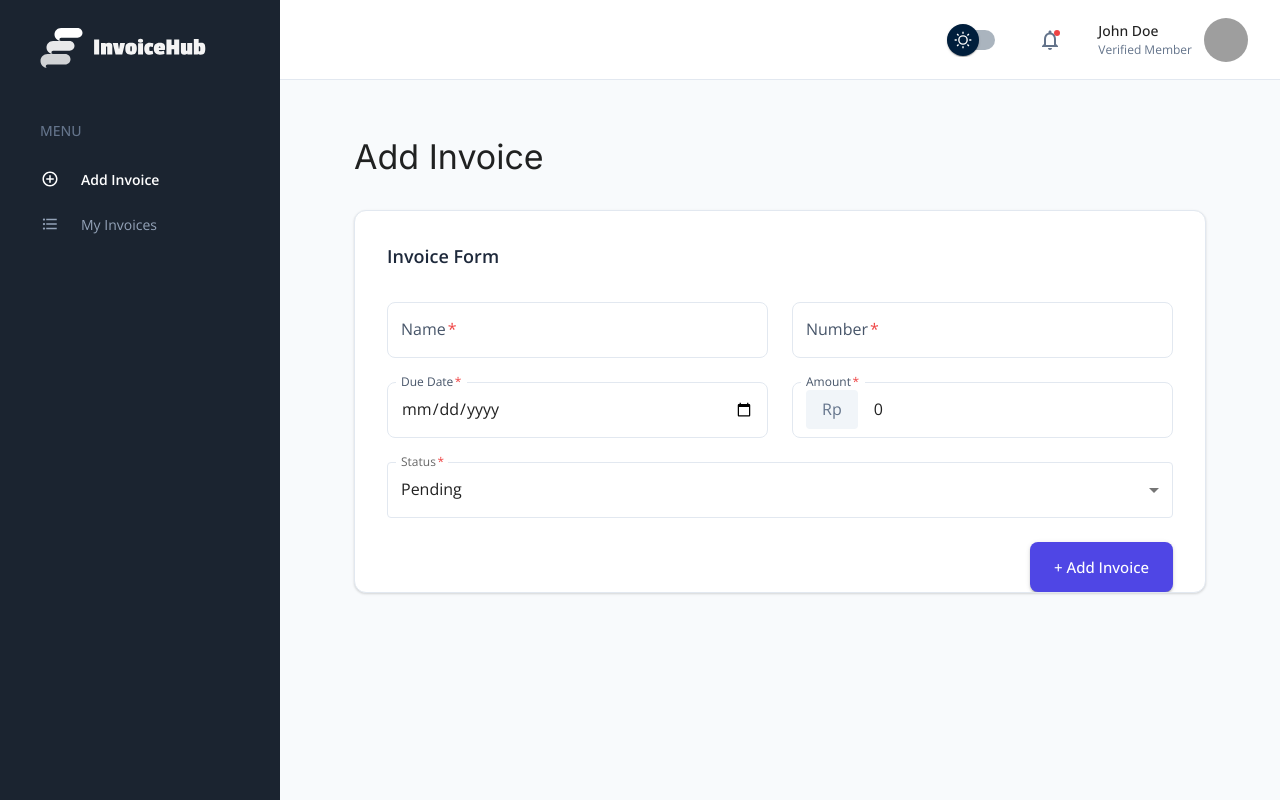
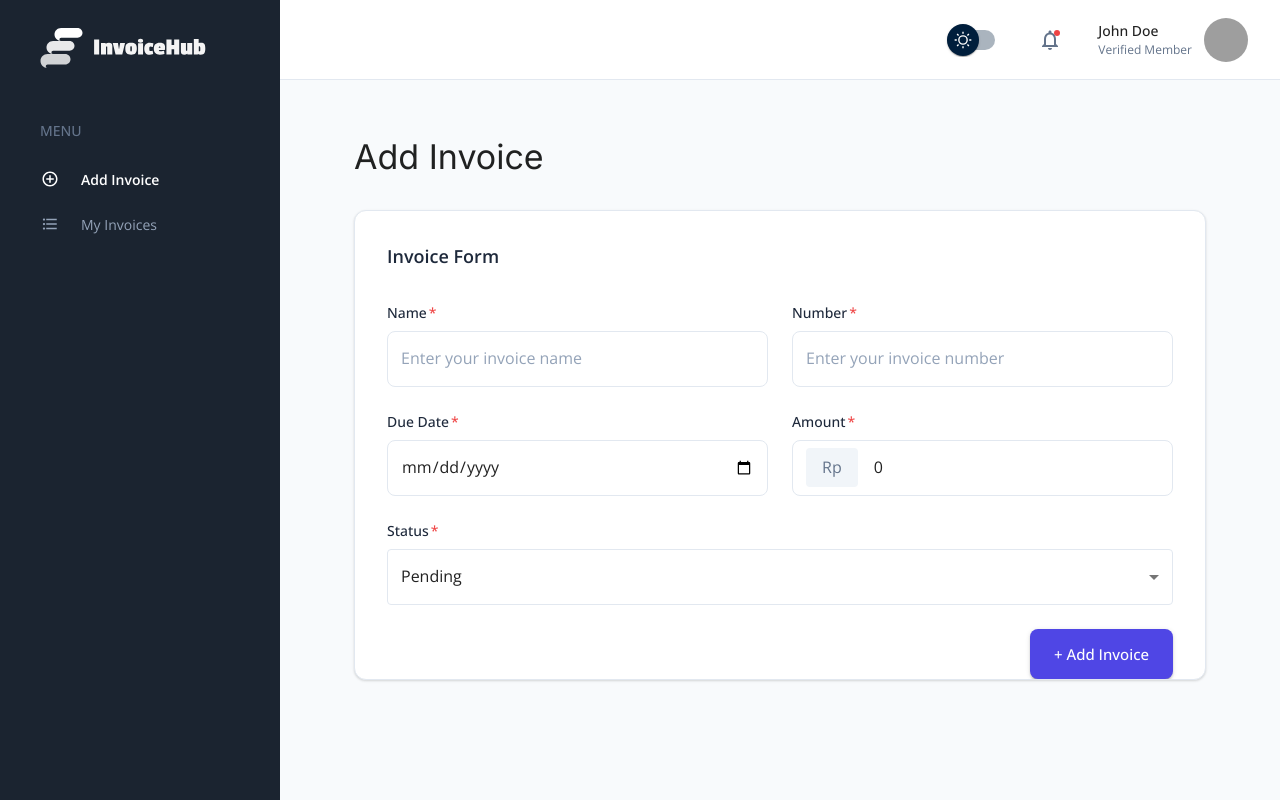
Before and after one commit to farisadlin/invoice-hub, a Next.js app: page /invoices/add in a window 1280 px wide. Built offline with nearby package versions, Linux system fonts and the light colour scheme; grey boxes are pictures that could not be loaded.

Commit message:
style: move form labels outside inputs

```diff
--- a/src/components/invoices/InvoiceForm.tsx
+++ b/src/components/invoices/InvoiceForm.tsx
@@ -10,7 +10,6 @@ import {
   FormHelperText,
   Grid,
   InputAdornment,
-  InputLabel,
   MenuItem,
   Select,
   TextField,
@@ -37,6 +36,13 @@ const RequiredLabel = styled("span")({
   marginLeft: "2px",
 });
 
+const FieldLabel = styled(Typography)({
+  fontSize: "14px",
+  fontWeight: 500,
+  color: "#1E293B",
+  marginBottom: "8px",
+});
+
 const StyledTextField = styled(TextField)({
   "& .MuiOutlinedInput-root": {
     backgroundColor: "white",
@@ -48,12 +54,6 @@ const StyledTextField = styled(TextField)({
     },
     "&.Mui-focused fieldset": {
       borderColor: "#4F46E5",
-    },
-  },
-  "& .MuiInputLabel-root": {
-    color: "#475569",
-    "&.Mui-focused": {
-      color: "#4F46E5",
     },
   },
   "& .MuiInputBase-input::placeholder": {
@@ -109,17 +109,16 @@ export function InvoiceForm() {
           <FormTitle>Invoice Form</FormTitle>
           <Grid container spacing={3}>
             <Grid item xs={12} md={6}>
+              <Box>
+                <FieldLabel>
+                  Name<RequiredLabel>*</RequiredLabel>
+                </FieldLabel>
                 <Controller
                   name="name"
                   control={control}
                   render={({ field }) => (
                     <StyledTextField
                       {...field}
-                    label={
-                      <>
-                        Name<RequiredLabel>*</RequiredLabel>
-                      </>
-                    }
                       error={!!errors.name}
                       helperText={errors.name?.message}
                       fullWidth
@@ -127,19 +126,19 @@ export function InvoiceForm() {
                     />
                   )}
                 />
+              </Box>
             </Grid>
             <Grid item xs={12} md={6}>
+              <Box>
+                <FieldLabel>
+                  Number<RequiredLabel>*</RequiredLabel>
+                </FieldLabel>
                 <Controller
                   name="number"
                   control={control}
                   render={({ field }) => (
                     <StyledTextField
                       {...field}
-                    label={
-                      <>
-                        Number<RequiredLabel>*</RequiredLabel>
-                      </>
-                    }
                       error={!!errors.number}
                       helperText={errors.number?.message}
                       fullWidth
@@ -147,19 +146,19 @@ export function InvoiceForm() {
                     />
                   )}
                 />
+              </Box>
             </Grid>
             <Grid item xs={12} md={6}>
+              <Box>
+                <FieldLabel>
+                  Due Date<RequiredLabel>*</RequiredLabel>
+                </FieldLabel>
                 <Controller
                   name="dueDate"
                   control={control}
                   render={({ field }) => (
                     <StyledTextField
                       {...field}
-                    label={
-                      <>
-                        Due Date<RequiredLabel>*</RequiredLabel>
-                      </>
-                    }
                       type="date"
                       error={!!errors.dueDate}
                       helperText={errors.dueDate?.message}
@@ -169,19 +168,19 @@ export function InvoiceForm() {
                     />
                   )}
                 />
+              </Box>
             </Grid>
             <Grid item xs={12} md={6}>
+              <Box>
+                <FieldLabel>
+                  Amount<RequiredLabel>*</RequiredLabel>
+                </FieldLabel>
                 <Controller
                   name="amount"
                   control={control}
                   render={({ field }) => (
                     <StyledTextField
                       {...field}
-                    label={
-                      <>
-                        Amount<RequiredLabel>*</RequiredLabel>
-                      </>
-                    }
                       type="number"
                       error={!!errors.amount}
                       helperText={errors.amount?.message}
@@ -208,17 +207,19 @@ export function InvoiceForm() {
                     />
                   )}
                 />
+              </Box>
             </Grid>
             <Grid item xs={12}>
+              <Box>
+                <FieldLabel>
+                  Status<RequiredLabel>*</RequiredLabel>
+                </FieldLabel>
                 <Controller
                   name="status"
                   control={control}
                   render={({ field }) => (
                     <FormControl error={!!errors.status} fullWidth>
-                    <InputLabel>
-                      Status<RequiredLabel>*</RequiredLabel>
-                    </InputLabel>
-                    <StyledSelect {...field} label="Status*">
+                      <StyledSelect {...field}>
                         <MenuItem value="">Choose the status</MenuItem>
                         <MenuItem value="PAID">Paid</MenuItem>
                         <MenuItem value="PENDING">Pending</MenuItem>
@@ -230,6 +231,7 @@ export function InvoiceForm() {
                     </FormControl>
                   )}
                 />
+              </Box>
             </Grid>
           </Grid>
           <SubmitButton type="submit" variant="contained" size="large">
```
Lines whose indentation alone changed are shown as unchanged.
